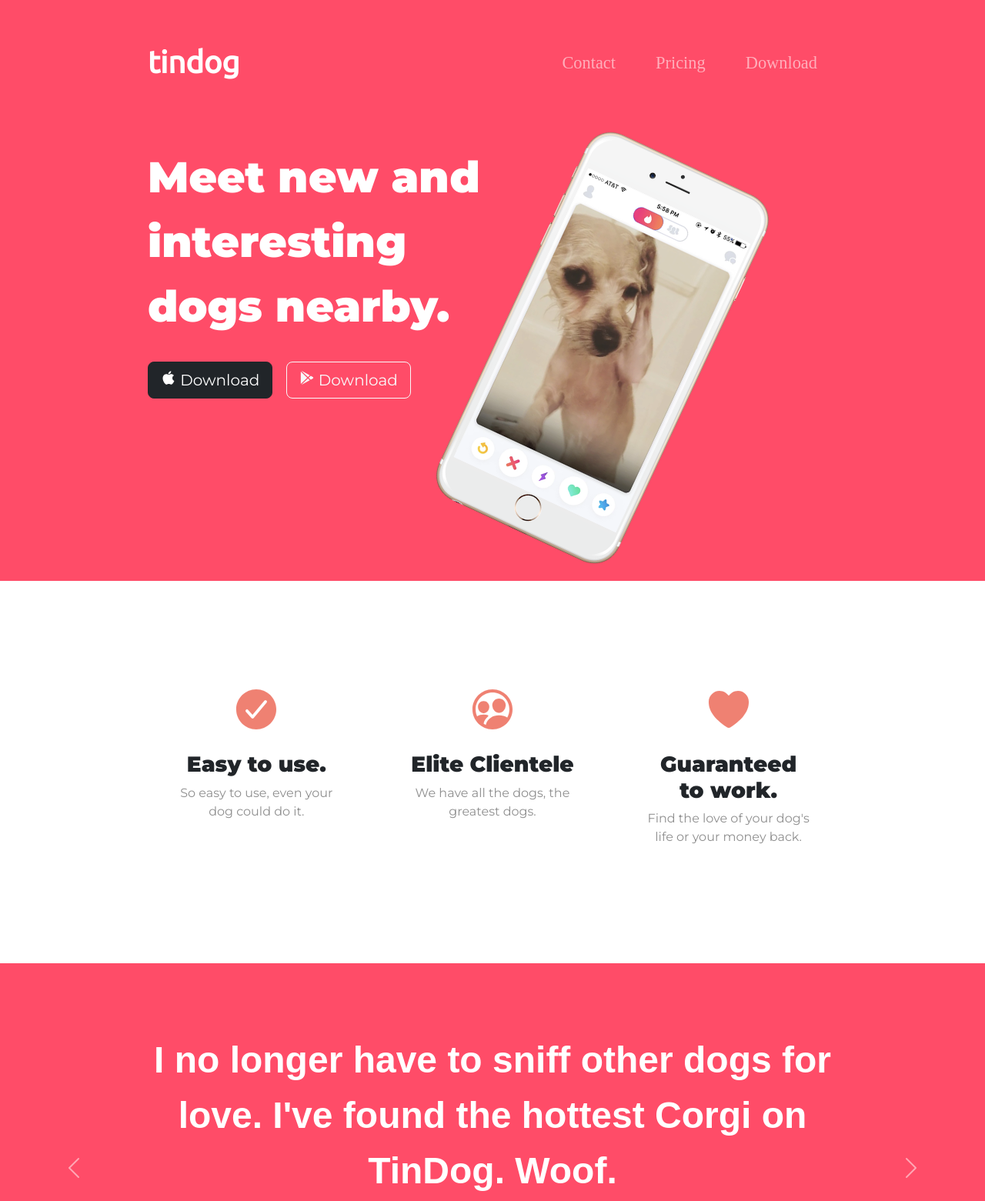
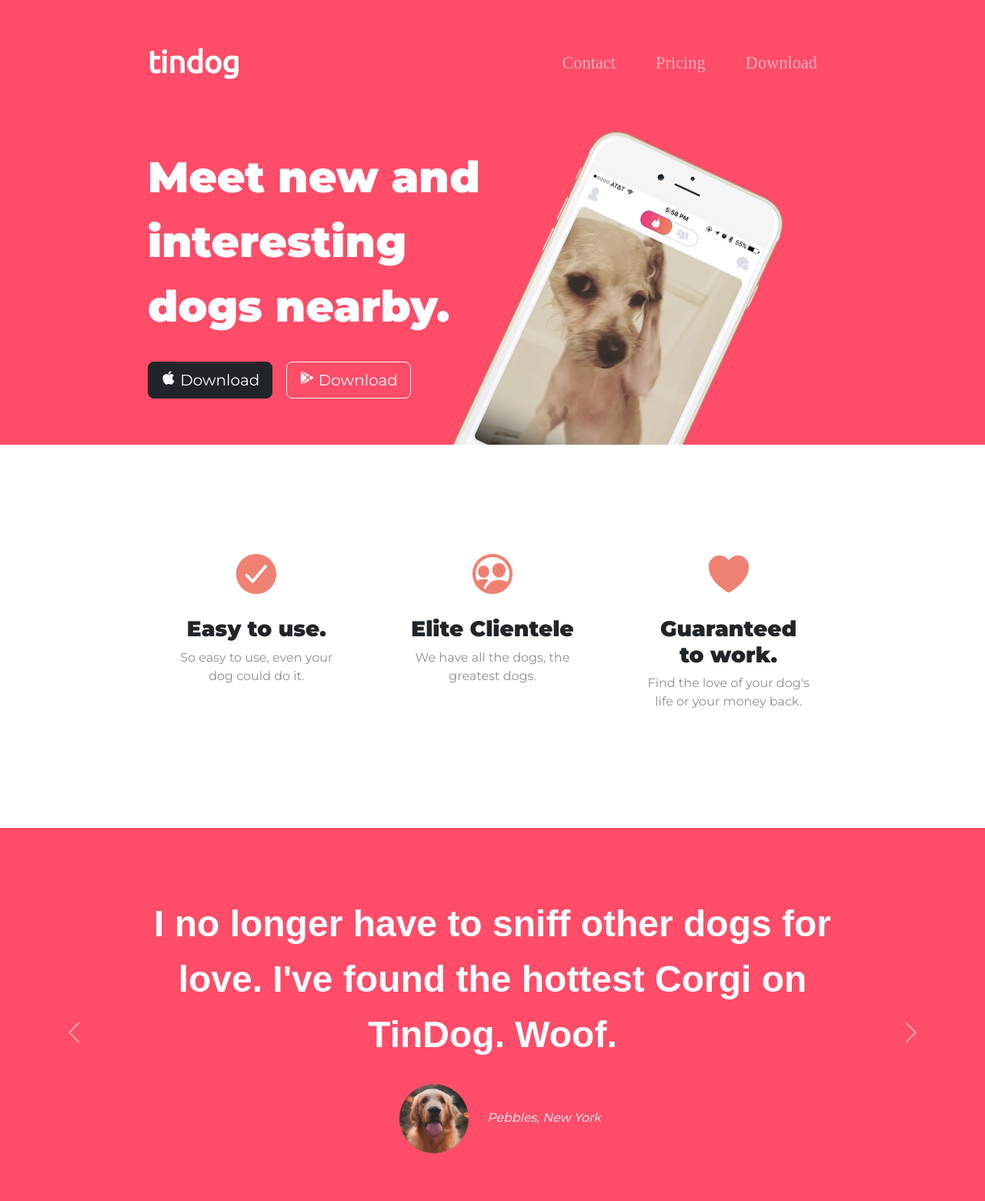
Before and after one commit to usamapal01/TinDog-Project, a plain HTML site: page index.html in a window 1280 px wide. Shown: the top 1561 px of the page at 77% size. Drawn offline with nearby package versions, Linux system fonts and the light colour scheme.

Commit message:
making image relative

```diff
--- a/css/styles.css
+++ b/css/styles.css
@@ -10,14 +10,6 @@ body {
   padding: 3% 15%;
 }
 
-
-
-
-
-.rotateImage{
-  transform: rotate(25deg);
-  padding-top: 2.5rem;
-}
 
 h1 {
 
@@ -77,13 +69,21 @@ p{
 
 .title-image {
   width: 60%;
-  transform: rotate(25deg)
+  transform: rotate(25deg);
+  position: absolute;
+}
+
+.title-image-container {
+  position: relative;
 }
 
 /* Features */
 
 #features{
   padding: 7% 15%;
+  background-color: #fff;
+  position: relative;
+  z-index: 1;
 }
 
 .feature-box{
--- a/index.html
+++ b/index.html
@@ -71,7 +71,7 @@
           </button>
         </div>
 
-        <div class="col-lg-6">
+        <div class="col-lg-6 col-lg-6 title-image-container">
           <img class="title-image" src="images/iphone6.png" alt="iphone-mockup">
         </div>
 
```
